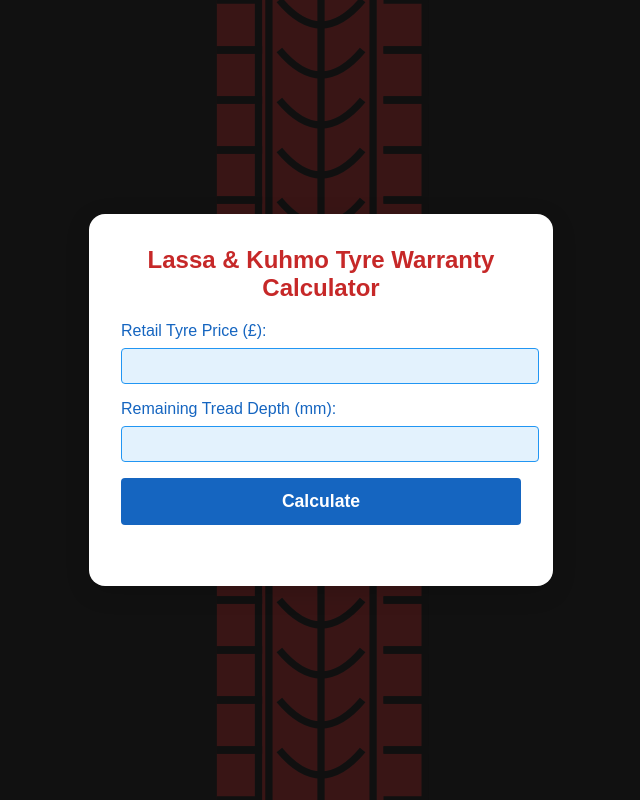
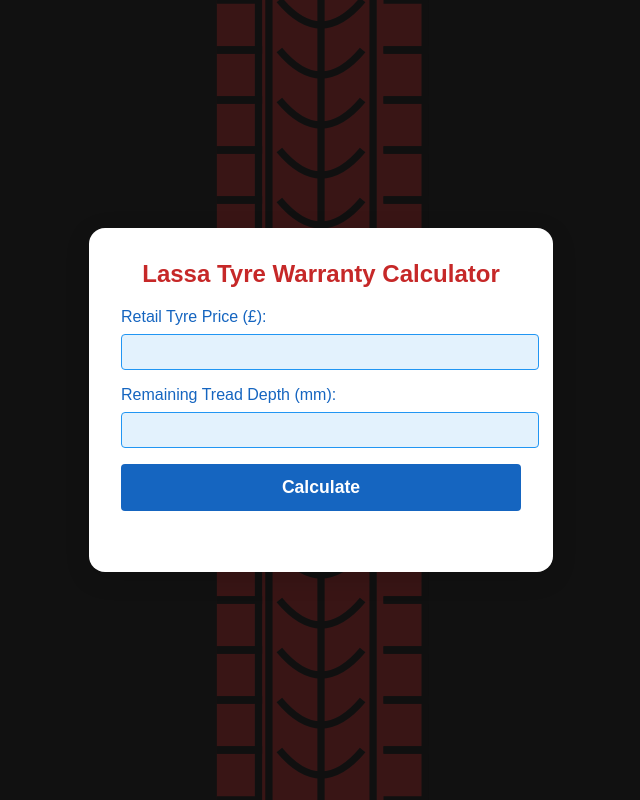
Before and after one commit to keiranwood/tyre, a plain HTML site: page index.html in a window 1280 px wide. Shown: the whole page, without its empty margins (319-959 px from the left). Drawn offline with Linux system fonts and the light colour scheme.

Commit message:
index.html

```diff
--- a/index.html
+++ b/index.html
@@ -162,7 +162,7 @@
     </svg>
   </div>
   <div class="container">
-    <h2>Lassa & Kuhmo Tyre Warranty Calculator</h2>
+    <h2>Lassa Tyre Warranty Calculator</h2>
     <form id="tyreForm" onsubmit="event.preventDefault(); calculateWarranty();">
       <label>
         Retail Tyre Price (£):
```
